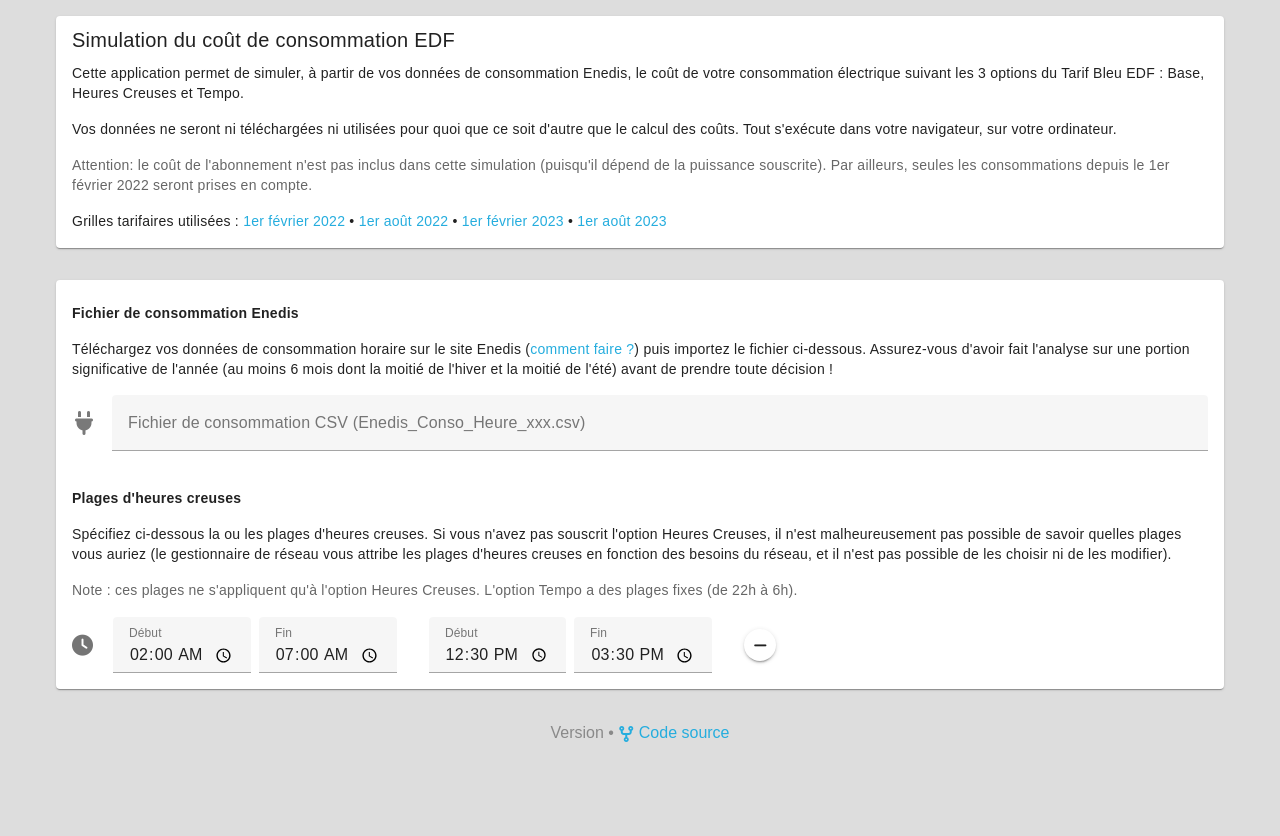
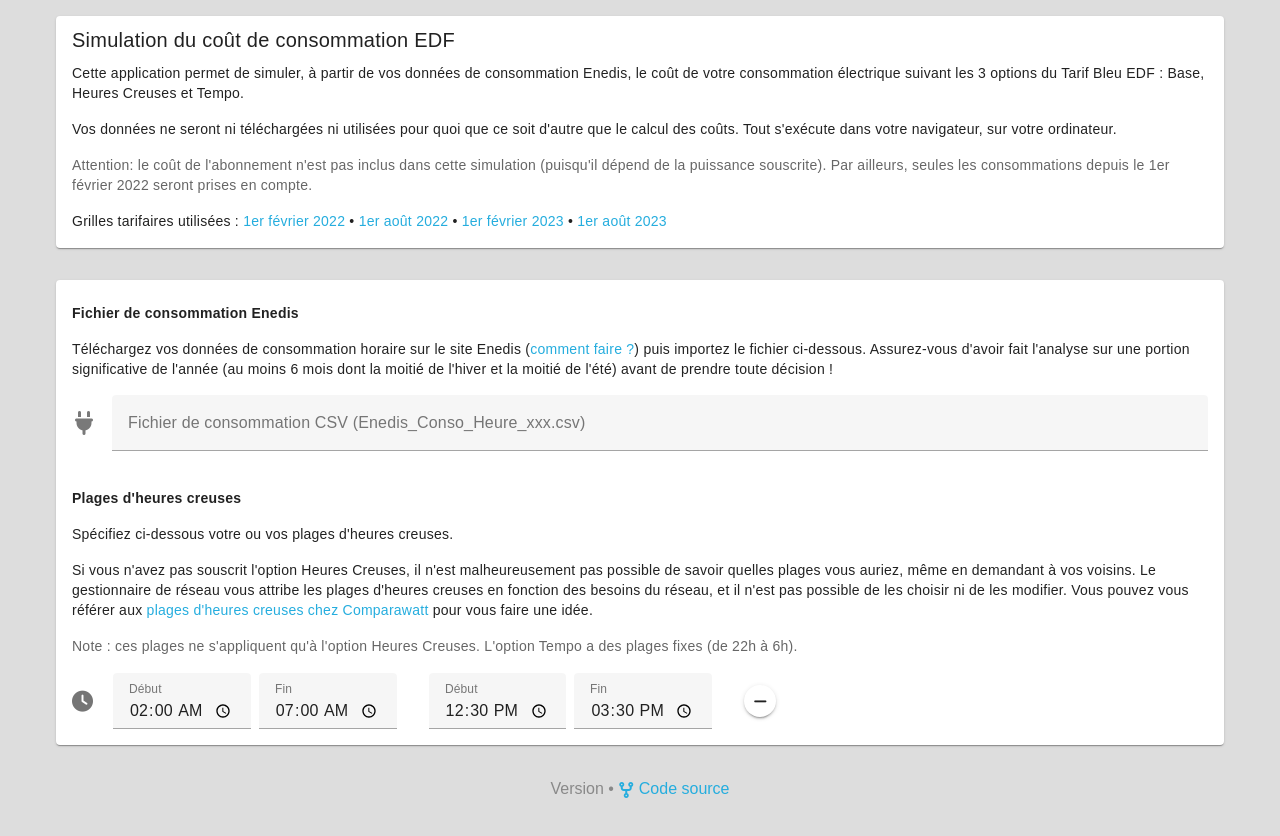
Before and after one commit to njoyard/temposim, a Vue app: page / in a window 1280 px wide. Shown: the top 836 px of the page. Before the commit the page ends 800 px from the top, so only its background shows below. Built offline with nearby package versions, Linux system fonts and the light colour scheme; a web font is replaced by a local one.

Commit message:
Modifs wording HC

```diff
--- a/package.json
+++ b/package.json
@@ -1,7 +1,7 @@
 {
   "name": "temposim",
   "private": true,
-  "version": "0.2.0",
+  "version": "0.2.1",
   "type": "module",
   "scripts": {
     "dev": "vite",
--- a/src/components/Form.vue
+++ b/src/components/Form.vue
@@ -79,12 +79,17 @@
 
   <h4 class="my-2">Plages d'heures creuses</h4>
 
+  <p class="my-4">Spécifiez ci-dessous votre ou vos plages d'heures creuses.</p>
   <p class="my-4">
-    Spécifiez ci-dessous la ou les plages d'heures creuses. Si vous n'avez pas
-    souscrit l'option Heures Creuses, il n'est malheureusement pas possible de
-    savoir quelles plages vous auriez (le gestionnaire de réseau vous attribe
-    les plages d'heures creuses en fonction des besoins du réseau, et il n'est
-    pas possible de les choisir ni de les modifier).
+    Si vous n'avez pas souscrit l'option Heures Creuses, il n'est
+    malheureusement pas possible de savoir quelles plages vous auriez, même en
+    demandant à vos voisins. Le gestionnaire de réseau vous attribe les plages
+    d'heures creuses en fonction des besoins du réseau, et il n'est pas possible
+    de les choisir ni de les modifier. Vous pouvez vous référer aux
+    <a href="https://www.comparawatt.fr/heures-creuses/" target="_blank"
+      >plages d'heures creuses chez Comparawatt</a
+    >
+    pour vous faire une idée.
   </p>
   <p class="my-4 text-medium-emphasis">
     Note : ces plages ne s'appliquent qu'à l'option Heures Creuses. L'option
```
Also changed, not shown: 1 other file (tests, documents, lock files or other folders).
